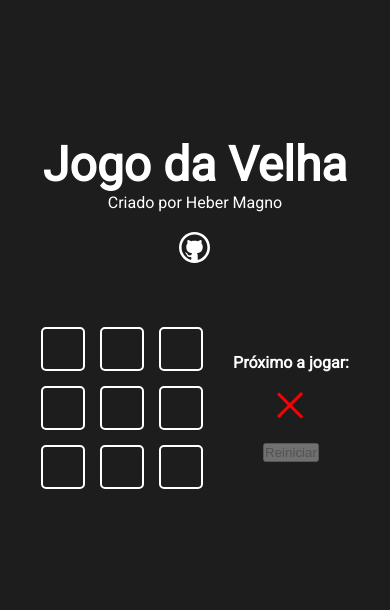
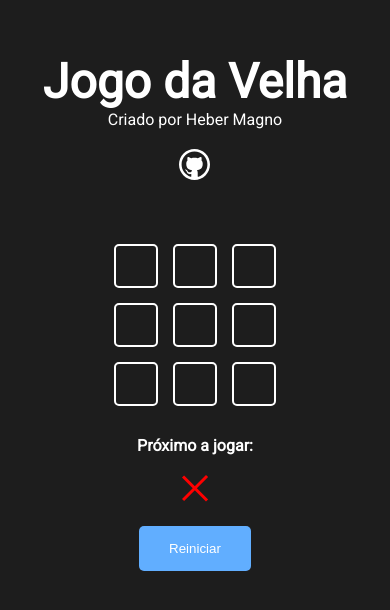
Before and after one commit to Heber-Reis/Jogo-da-Velha-React, a Next.js app: page / in a window 390 px wide. Shown: the part 130-740 px from the top of the page. Built offline with nearby package versions, Linux system fonts and the light colour scheme.

Commit message:
criado css do botão

```diff
--- a/src/components/Button/style.module.css
+++ b/src/components/Button/style.module.css
@@ -0,0 +1,13 @@
+.Button{
+  padding: 15px 30px;
+  border-radius: 5px;
+  cursor: pointer;
+  border: none;
+  background-color: #007bff;
+  color: #fff;
+}
+
+.Button:disabled{
+  cursor: not-allowed;
+  background-color: #61aeff;
+}
--- a/src/components/game/style.module.css
+++ b/src/components/game/style.module.css
@@ -10,9 +10,8 @@
   align-items: center;
 }
 
-.gameInfo{
-  display: flex;
-  flex-direction: column;
-  align-items: center;
-  gap: 20px;
+@media screen and (max-width: 600px){
+  .gameContent{
+    flex-direction: column;
+  }
 }
--- a/src/components/gameInfo/style.module.css
+++ b/src/components/gameInfo/style.module.css
@@ -3,4 +3,5 @@
   flex-direction: column;
   align-items: center;
   gap: 20px;
+  min-width: 170px;
 }
```
